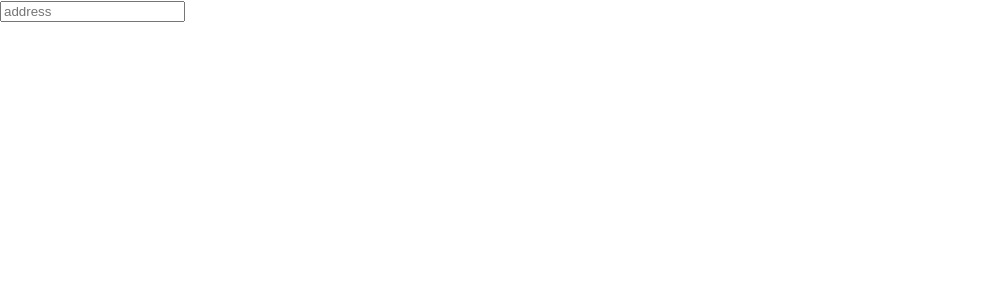
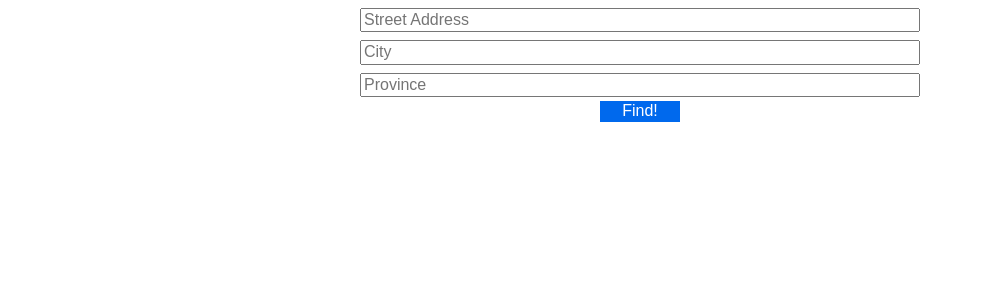
Before and after one commit to stevencschoi/locate-app, a React (Create React App) app: page / in a window 1280 px wide. Shown: the top 300 px of the page, without its empty margins (0-983 px from the left). Built offline with nearby package versions, Linux system fonts and the light colour scheme.

Commit message:
added axios and context for maps

```diff
--- a/package.json
+++ b/package.json
@@ -6,6 +6,7 @@
     "@testing-library/jest-dom": "^4.2.4",
     "@testing-library/react": "^9.5.0",
     "@testing-library/user-event": "^7.2.1",
+    "axios": "^0.19.2",
     "node-sass": "^4.14.1",
     "react": "^16.13.1",
     "react-dom": "^16.13.1",
--- a/src/App.js
+++ b/src/App.js
@@ -1,9 +1,18 @@
 import React from "react";
 import "./App.scss";
 import Form from "./components/Form";
+// import FormMap from "./components/Map;"
+
+import { MapContextProvider } from "./components/MapContext";
 
 function App() {
-  return <Form />;
+  return (
+    <MapContextProvider>
+      <Form />
+    </MapContextProvider>
+  );
 }
 
 export default App;
+
+// <FormMap />
--- a/src/App.scss
+++ b/src/App.scss
@@ -1,38 +1,223 @@
-.App {
-  text-align: center;
+html {
+  line-height: 1.15;
+  -ms-text-size-adjust: 100%;
+  -webkit-text-size-adjust: 100%;
+}
+body {
+  margin: 0;
+}
+article,
+aside,
+footer,
+header,
+nav,
+section {
+  display: block;
+}
+h1 {
+  font-size: 2em;
+  margin: 0.67em 0;
+}
+figcaption,
+figure,
+main {
+  display: block;
+}
+figure {
+  margin: 1em 40px;
+}
+hr {
+  box-sizing: content-box;
+  height: 0;
+  overflow: visible;
+}
+pre {
+  font-family: monospace, monospace;
+  font-size: 1em;
+}
+a {
+  background-color: transparent;
+  -webkit-text-decoration-skip: objects;
+}
+abbr[title] {
+  border-bottom: none;
+  text-decoration: underline;
+  text-decoration: underline dotted;
+}
+b,
+strong {
+  font-weight: inherit;
+}
+b,
+strong {
+  font-weight: bolder;
+}
+code,
+kbd,
+samp {
+  font-family: monospace, monospace;
+  font-size: 1em;
+}
+dfn {
+  font-style: italic;
+}
+mark {
+  background-color: #ff0;
+  color: #000;
+}
+small {
+  font-size: 80%;
+}
+sub,
+sup {
+  font-size: 75%;
+  line-height: 0;
+  position: relative;
+  vertical-align: baseline;
+}
+sub {
+  bottom: -0.25em;
+}
+sup {
+  top: -0.5em;
+}
+audio,
+video {
+  display: inline-block;
+}
+audio:not([controls]) {
+  display: none;
+  height: 0;
+}
+img {
+  border-style: none;
+}
+svg:not(:root) {
+  overflow: hidden;
+}
+button,
+input,
+optgroup,
+select,
+textarea {
+  font-family: sans-serif;
+  font-size: 100%;
+  line-height: 1.15;
+  margin: 0;
+}
+button,
+input {
+  overflow: visible;
+}
+button,
+select {
+  text-transform: none;
+}
+button,
+html [type="button"],
+[type="reset"],
+[type="submit"] {
+  -webkit-appearance: button;
+}
+button::-moz-focus-inner,
+[type="button"]::-moz-focus-inner,
+[type="reset"]::-moz-focus-inner,
+[type="submit"]::-moz-focus-inner {
+  border-style: none;
+  padding: 0;
+}
+button:-moz-focusring,
+[type="button"]:-moz-focusring,
+[type="reset"]:-moz-focusring,
+[type="submit"]:-moz-focusring {
+  outline: 1px dotted ButtonText;
+}
+fieldset {
+  padding: 0.35em 0.75em 0.625em;
+}
+legend {
+  box-sizing: border-box;
+  color: inherit;
+  display: table;
+  max-width: 100%;
+  padding: 0;
+  white-space: normal;
+}
+progress {
+  display: inline-block;
+  vertical-align: baseline;
+}
+textarea {
+  overflow: auto;
+}
+[type="checkbox"],
+[type="radio"] {
+  box-sizing: border-box;
+  padding: 0;
+}
+[type="number"]::-webkit-inner-spin-button,
+[type="number"]::-webkit-outer-spin-button {
+  height: auto;
+}
+[type="search"] {
+  -webkit-appearance: textfield;
+  outline-offset: -2px;
+}
+[type="search"]::-webkit-search-cancel-button,
+[type="search"]::-webkit-search-decoration {
+  -webkit-appearance: none;
+}
+::-webkit-file-upload-button {
+  -webkit-appearance: button;
+  font: inherit;
+}
+details,
+menu {
+  display: block;
+}
+summary {
+  display: list-item;
+}
+canvas {
+  display: inline-block;
+}
+template {
+  display: none;
+}
+[hidden] {
+  display: none;
 }
 
-.App-logo {
-  height: 40vmin;
-  pointer-events: none;
+html {
+  -moz-box-sizing: border-box;
+  -webkit-box-sizing: border-box;
+  box-sizing: border-box;
 }
 
-@media (prefers-reduced-motion: no-preference) {
-  .App-logo {
-    animation: App-logo-spin infinite 20s linear;
-  }
+*,
+*:before,
+*:after {
+  box-sizing: inherit;
 }
 
-.App-header {
-  background-color: #282c34;
-  min-height: 100vh;
-  display: flex;
-  flex-direction: column;
-  align-items: center;
-  justify-content: center;
-  font-size: calc(10px + 2vmin);
-  color: white;
+ul {
+  list-style-type: none;
+  padding: 0;
+  margin: 0;
 }
-
-.App-link {
-  color: #61dafb;
+button {
+  border: none;
+  background-color: #0069ed;
+  color: #ffffff;
+  text-align: center;
+  transition: background 250ms ease-in-out, transform 150ms ease;
+  -webkit-appearance: none;
+  -moz-appearance: none;
 }
-
-@keyframes App-logo-spin {
-  from {
-    transform: rotate(0deg);
-  }
-  to {
-    transform: rotate(360deg);
-  }
+button:hover,
+button:focus {
+  background: #0053ba;
 }
+a {
+  text-decoration: none;
+}
--- a/src/components/Form.js
+++ b/src/components/Form.js
@@ -1,9 +1,19 @@
 import React from "react";
+import { useFormData } from "../helpers/useFormData";
+
+import "../styles/Form.scss";
 
 export default function Form() {
+  const { state, handleFormSubmit } = useFormData();
+
+  // console.log(state);
+
   return (
-    <form>
-      <input type="text" name="address" placeholder="address" required />
+    <form onSubmit={handleFormSubmit}>
+      <input type="text" name="address" placeholder="Street Address" required />
+      <input type="text" name="city" placeholder="City" required />
+      <input type="text" name="province" placeholder="Province" required />
+      <button>Find!</button>
     </form>
   );
 }
--- /dev/null
+++ b/src/components/FormMap.js
@@ -0,0 +1,5 @@
+import React from "react";
+
+export default function FormMap() {
+  return <div></div>;
+}
--- /dev/null
+++ b/src/components/MapContext.js
@@ -0,0 +1,21 @@
+import React, { useState } from "react";
+// import Cookies from "js-cookie";
+
+const MapContext = React.createContext([{}, () => {}]);
+
+const MapContextProvider = props => {
+  const [state, setState] = useState({
+    address: "40 Bay Street",
+    city: "Toronto",
+    province: "Ontario",
+    postal: "M5J 2X2",
+  });
+
+  return (
+    <MapContext.Provider value={[state, setState]}>
+      {props.children}
+    </MapContext.Provider>
+  );
+};
+
+export { MapContext, MapContextProvider };
--- /dev/null
+++ b/src/helpers/useFormData.js
@@ -0,0 +1,18 @@
+import { useContext } from "react";
+import { MapContext } from "../components/MapContext";
+
+import axios from "axios";
+
+export function useFormData() {
+  const [state, setState] = useContext(MapContext);
+
+  const handleFormSubmit = e => {
+    e.preventDefault();
+    console.log("Clicked!");
+  };
+
+  return {
+    state,
+    handleFormSubmit,
+  };
+}
--- /dev/null
+++ b/src/styles/Form.scss
@@ -0,0 +1,18 @@
+@import "./utilities/variables";
+
+form {
+  display: flex;
+  flex-direction: column;
+  justify-content: center;
+  align-items: center;
+  padding: 0.25rem;
+
+  input {
+    width: 35rem;
+    margin: 0.25rem;
+  }
+
+  button {
+    width: 5rem;
+  }
+}
```
Also changed, not shown: src/styles/utilities/_variables.scss (added), 1 other file (tests, documents, lock files or other folders).
